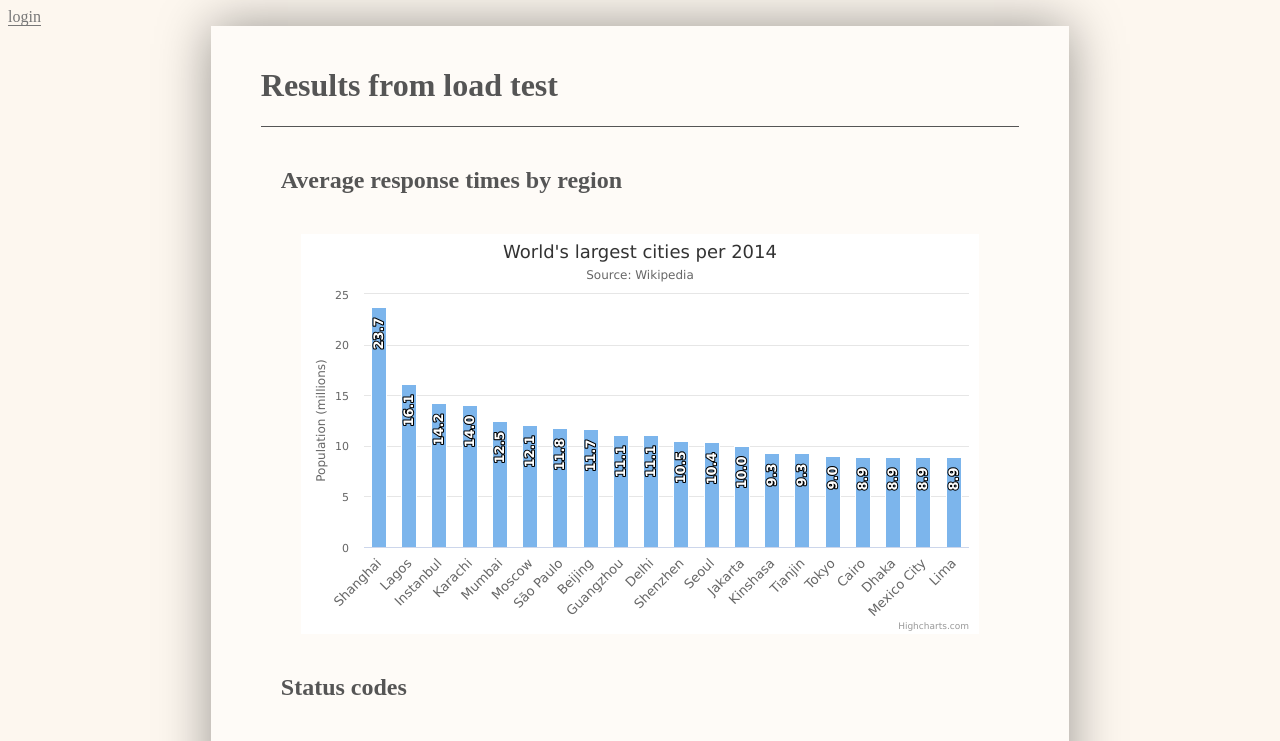
After one commit to kreldjarn/http-torpedo, a Django app: page /results in a window 1280 px wide. The commit adds this page. Shown: the top 741 px of the page. Run offline with Django 3.2, Linux system fonts and the light colour scheme; parts of the project's set-up code (start-up, migrations or seed data) failed here and were passed over; some libraries are stand-ins or nearby versions; some web fonts are replaced.

Commit message:
Starting point for the results view

```diff
--- a/http_torpedo/urls.py
+++ b/http_torpedo/urls.py
@@ -5,11 +5,8 @@ from torpedo.views import *
 urlpatterns = [
 	# LOGIC
 	url(r'^$', root.as_view()),
+    url(r'^results$', results.as_view()),
 	url(r'^upload-log/$', upload_log.as_view(), name='upload_log'),
-
-
-
-
 
 	# SYSTEM
     url(r'^admin/', include(admin.site.urls)),
--- a/torpedo/static/css/style.css
+++ b/torpedo/static/css/style.css
@@ -104,3 +104,19 @@ input[type=checkbox] {
     top: -1px;
     overflow: hidden;
 }
+
+.chart-container{
+	margin: 40px auto;
+	height: 400px;
+	padding-left: 20px;
+	padding-right: 20px;
+}
+
+#first-heading-results{
+	margin-top: 40px;
+}
+
+#results-container{
+	padding-left: 20px;
+	padding-right: 20px;
+}
--- a/torpedo/templates/base.html
+++ b/torpedo/templates/base.html
@@ -3,6 +3,8 @@
 	<head>
 		<link href='https://fonts.googleapis.com/css?family=Fauna+One' rel='stylesheet' type='text/css'>
   		<link type="text/css" rel="stylesheet" href="{% static 'css/style.css' %}" />
+		<script src="http://ajax.googleapis.com/ajax/libs/jquery/1.8.2/jquery.min.js"></script>
+		<script src="http://code.highcharts.com/highcharts.js"></script>
 		<title>HTTP Torpedo</title>
 	</head>
 	<body>
@@ -15,8 +17,10 @@
     		{% endif %}
     	</div>
     	<div class="content">
-		{% block content %}
-		{% endblock %}
+			{% block content %}
+			{% endblock %}
+			{% block results %}
+			{% endblock %}
 		</div>
 	</body>
 </html>
--- /dev/null
+++ b/torpedo/templates/torpedo/results.html
@@ -0,0 +1,87 @@
+{% extends "base.html" %}
+{% block results %}
+	<h1>Results from load test</h1>
+	<hr />
+	<div id="results-container">
+		<h2 id="first-heading-results">Average response times by region</h2>
+		<div id="response-times-container" class="chart-container"></div>
+		<h2 id="first-heading-results">Status codes</h2>
+		<div id="response-times-container" class="chart-container"></div>
+	</div>
+	<script>
+		$(document).ready(function(){
+			$(function () {
+				    $('#response-times-container').highcharts({
+				        chart: {
+				            type: 'column'
+				        },
+				        title: {
+				            text: 'World\'s largest cities per 2014'
+				        },
+				        subtitle: {
+				            text: 'Source: <a href="http://en.wikipedia.org/wiki/List_of_cities_proper_by_population">Wikipedia</a>'
+				        },
+				        xAxis: {
+				            type: 'category',
+				            labels: {
+				                rotation: -45,
+				                style: {
+				                    fontSize: '13px',
+				                    fontFamily: 'Verdana, sans-serif'
+				                }
+				            }
+				        },
+				        yAxis: {
+				            min: 0,
+				            title: {
+				                text: 'Population (millions)'
+				            }
+				        },
+				        legend: {
+				            enabled: false
+				        },
+				        tooltip: {
+				            pointFormat: 'Population in 2008: <b>{point.y:.1f} millions</b>'
+				        },
+				        series: [{
+				            name: 'Population',
+				            data: [
+				                ['Shanghai', 23.7],
+				                ['Lagos', 16.1],
+				                ['Instanbul', 14.2],
+				                ['Karachi', 14.0],
+				                ['Mumbai', 12.5],
+				                ['Moscow', 12.1],
+				                ['São Paulo', 11.8],
+				                ['Beijing', 11.7],
+				                ['Guangzhou', 11.1],
+				                ['Delhi', 11.1],
+				                ['Shenzhen', 10.5],
+				                ['Seoul', 10.4],
+				                ['Jakarta', 10.0],
+				                ['Kinshasa', 9.3],
+				                ['Tianjin', 9.3],
+				                ['Tokyo', 9.0],
+				                ['Cairo', 8.9],
+				                ['Dhaka', 8.9],
+				                ['Mexico City', 8.9],
+				                ['Lima', 8.9]
+				            ],
+				            dataLabels: {
+				                enabled: true,
+				                rotation: -90,
+				                color: '#FFFFFF',
+				                align: 'right',
+				                format: '{point.y:.1f}', // one decimal
+				                y: 10, // 10 pixels down from the top
+				                style: {
+				                    fontSize: '13px',
+				                    fontFamily: 'Verdana, sans-serif'
+				                }
+				            }
+				        }]
+				    });
+			});
+		});
+	</script>
+{% endblock %}
--- a/torpedo/templates/torpedo/root.html
+++ b/torpedo/templates/torpedo/root.html
@@ -44,4 +44,8 @@
 		<input class="input-button" type="submit" value="Hit me!" />
 	</div>
 </form>
+<div id="response-times-container" style="min-width: 600px; height: 800; margin: 0 auto">
+
+</div>
+
 {% endblock %}
--- a/torpedo/views.py
+++ b/torpedo/views.py
@@ -25,6 +25,12 @@ from braces.views import LoginRequiredMixin
 
 class root(LoginRequiredMixin, View):
     template_name = 'torpedo/root.html'
+
+    def get(self, request):
+        return render(request, self.template_name, locals())
+
+class results(LoginRequiredMixin, View):
+    template_name = 'torpedo/results.html'
 
     def get(self, request):
         return render(request, self.template_name, locals())
```
